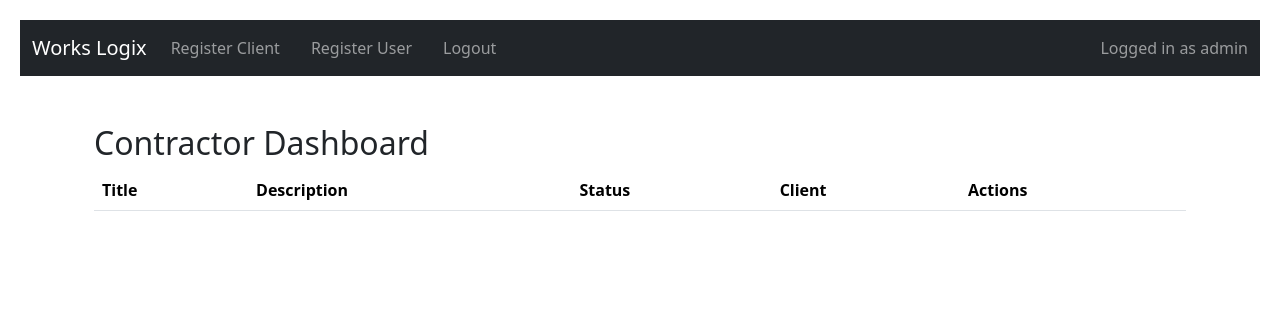
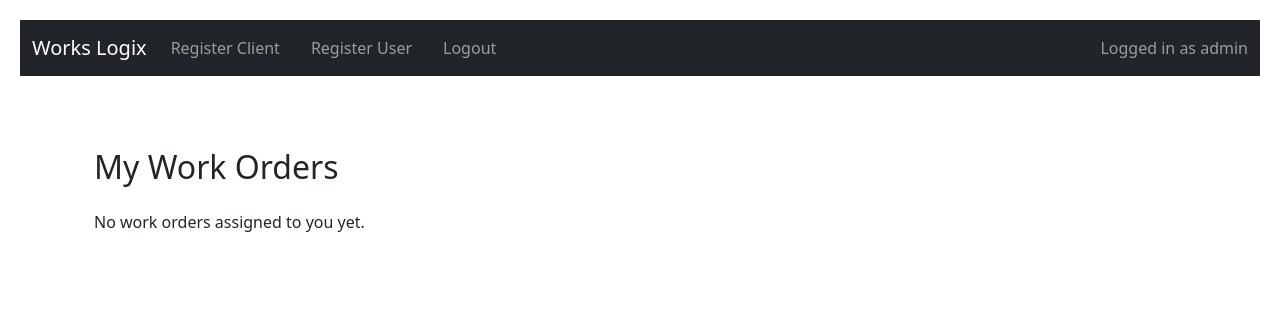
Before and after one commit to gustavowmarques/works-logix, a Flask app: page /contractor/home in a window 1280 px wide. Shown: the top 336 px of the page. Run offline with Flask 3, Linux system fonts and the light colour scheme; a user stored in the database is signed in; lists and menus that the app fills with data are empty.

Commit message:
contractor homepage created

```diff
--- a/app/templates/contractor_home.html
+++ b/app/templates/contractor_home.html
@@ -1,15 +1,19 @@
 {% extends 'base.html' %}
 
 {% block content %}
-<div class="container mt-4">
-  <h2>Contractor Dashboard</h2>
-  <table class="table table-striped">
-    <thead>
+<div class="container mt-5">
+    <h2 class="mb-4">My Work Orders</h2>
+
+    {% if orders %}
+        <div class="table-responsive">
+            <table class="table table-bordered table-hover">
+                <thead class="table-dark">
                     <tr>
                         <th>Title</th>
                         <th>Description</th>
+                        <th>Client</th>
                         <th>Status</th>
-        <th>Client</th>
+                        <th>Completion Photo</th>
                         <th>Actions</th>
                     </tr>
                 </thead>
@@ -18,29 +22,44 @@
                         <tr>
                             <td>{{ order.title }}</td>
                             <td>{{ order.description }}</td>
-        <td>{{ order.status }}</td>
-        <td>{{ order.client.name if order.client else 'N/A' }}</td>
+                            <td>{{ order.client.name }}</td>
                             <td>
-          {% if order.status == 'Open' and not order.contractor_id %}
-            <form action="{{ url_for('routes.accept_work_order', order_id=order.id) }}" method="post" style="display:inline;">
-              <button type="submit" class="btn btn-success btn-sm">Accept</button>
-            </form>
-            <form action="{{ url_for('routes.reject_work_order', order_id=order.id) }}" method="post" style="display:inline;">
-              <button type="submit" class="btn btn-danger btn-sm">Reject</button>
-            </form>
-          {% elif order.contractor_id == current_user.id and order.status == 'Accepted' %}
-            <form action="{{ url_for('routes.complete_work_order', order_id=order.id) }}" method="post" enctype="multipart/form-data">
-              <input type="file" name="completion_photo" required>
-              <button type="submit" class="btn btn-primary btn-sm">Mark as Completed</button>
-            </form>
+                                {% if order.status == 'Open' %}
+                                    <span class="badge bg-warning text-dark">Open</span>
+                                {% elif order.status == 'Accepted' %}
+                                    <span class="badge bg-primary">Accepted</span>
                                 {% elif order.status == 'Completed' %}
                                     <span class="badge bg-success">Completed</span>
+                                {% elif order.status == 'Rejected' %}
+                                    <span class="badge bg-danger">Rejected</span>
+                                {% else %}
+                                    <span class="badge bg-secondary">{{ order.status }}</span>
+                                {% endif %}
+                            </td>
+                            <td>
                                 {% if order.completion_photo %}
-              <br>
-              <a href="{{ url_for('static', filename='uploads/' ~ order.completion_photo) }}" target="_blank">View Photo</a>
+                                    <a href="{{ url_for('static', filename='uploads/' + order.completion_photo) }}" target="_blank">
+                                        <img src="{{ url_for('static', filename='uploads/' + order.completion_photo) }}" alt="Photo" width="50">
+                                    </a>
+                                {% else %}
+                                    N/A
                                 {% endif %}
+                            </td>
+                            <td>
+                                {% if order.status == 'Open' %}
+                                    <form action="{{ url_for('routes.accept_work_order', order_id=order.id) }}" method="post" class="d-inline">
+                                        <button type="submit" class="btn btn-sm btn-outline-success">Accept</button>
+                                    </form>
+                                    <form action="{{ url_for('routes.reject_work_order', order_id=order.id) }}" method="post" class="d-inline">
+                                        <button type="submit" class="btn btn-sm btn-outline-danger">Reject</button>
+                                    </form>
+                                {% elif order.status == 'Accepted' %}
+                                    <form action="{{ url_for('routes.complete_work_order', order_id=order.id) }}" method="post" enctype="multipart/form-data" class="d-inline">
+                                        <input type="file" name="completion_photo" accept="image/*" required class="form-control form-control-sm mb-2">
+                                        <button type="submit" class="btn btn-sm btn-outline-primary">Mark Completed</button>
+                                    </form>
                                 {% else %}
-            <span class="badge bg-secondary">In Progress</span>
+                                    <span class="text-muted">No actions available</span>
                                 {% endif %}
                             </td>
                         </tr>
@@ -48,4 +67,8 @@
                 </tbody>
             </table>
         </div>
+    {% else %}
+        <p>No work orders assigned to you yet.</p>
+    {% endif %}
+</div>
 {% endblock %}
```
Also changed, not shown: app/templates/admin_dashboard.html (+8 -8 lines). Lines whose indentation alone changed are shown as unchanged.
